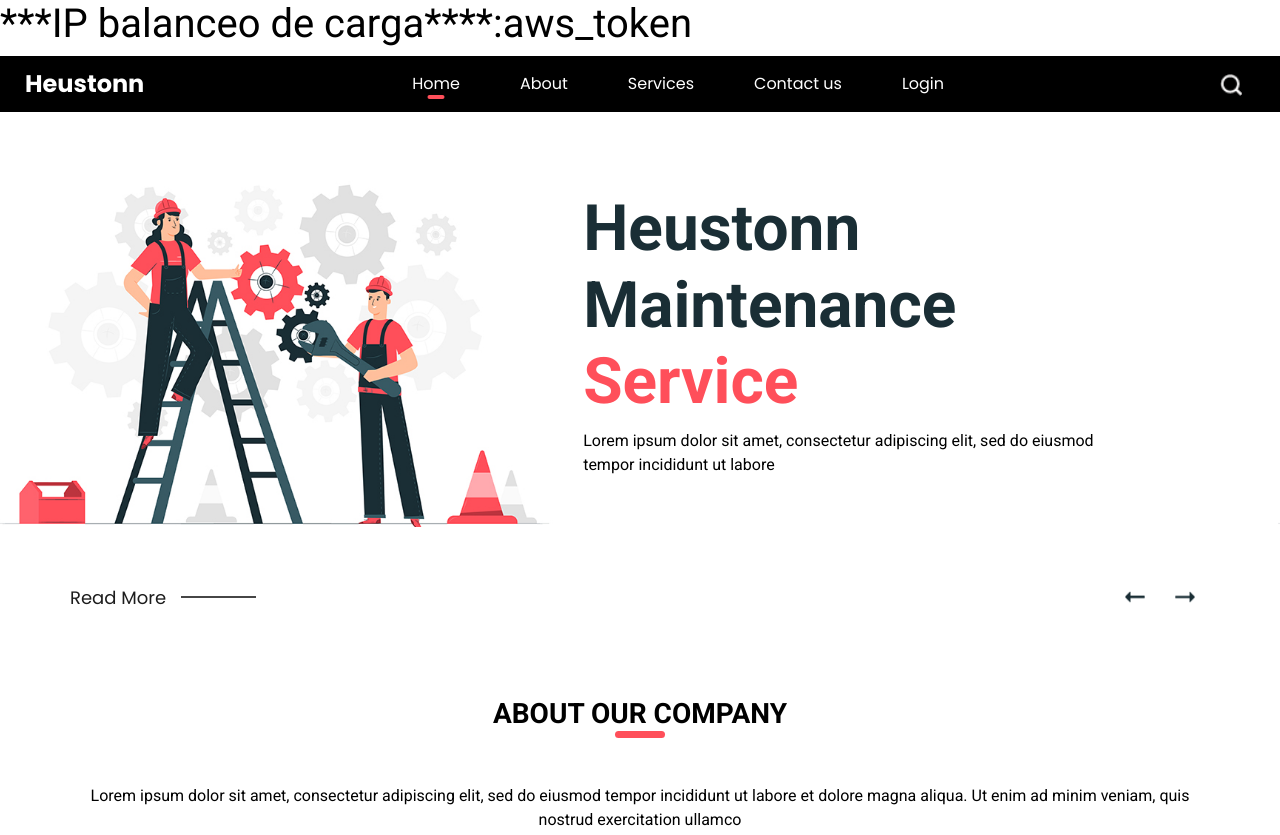
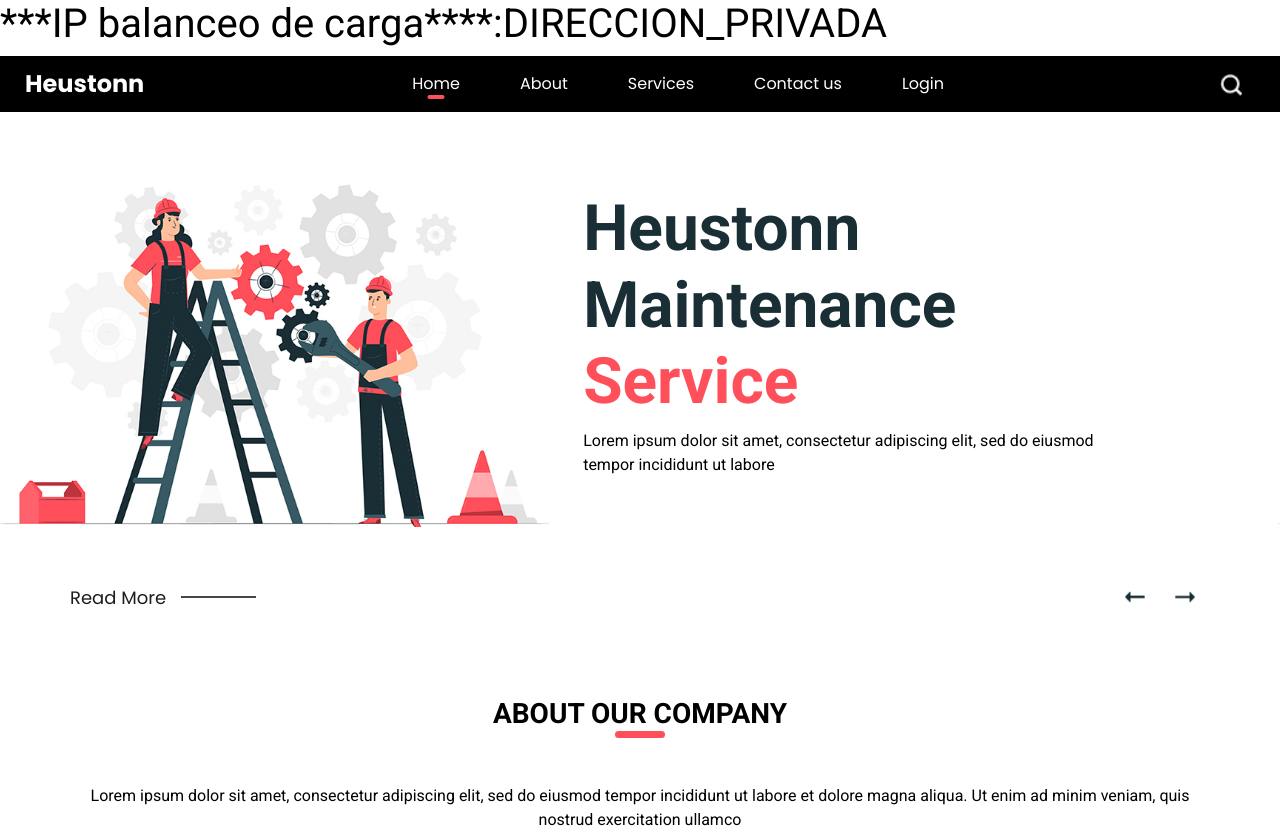
Before and after one commit to DRCP3198/ef2-cloud-p2-asg-dc, a plain HTML site: page index.html in a window 1280 px wide. Shown: the top 835 px of the page. Drawn offline with nearby package versions, Linux system fonts and the light colour scheme.

Commit message:
nuevo cambio

```diff
--- a/index.html
+++ b/index.html
@@ -31,7 +31,7 @@
 
 <body>
   <div class="hero_area">
-    <h1>***IP balanceo de carga****:aws_token</h1>
+    <h1>***IP balanceo de carga****:DIRECCION_PRIVADA</h1>
     <!-- header section strats -->
     <header class="header_section">
       <div class="container-fluid">
```
